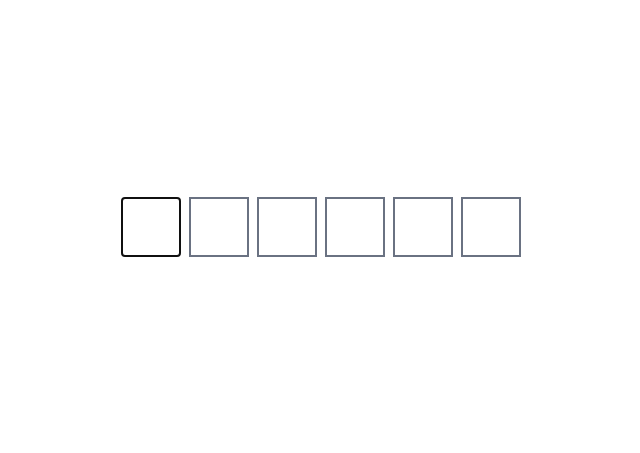
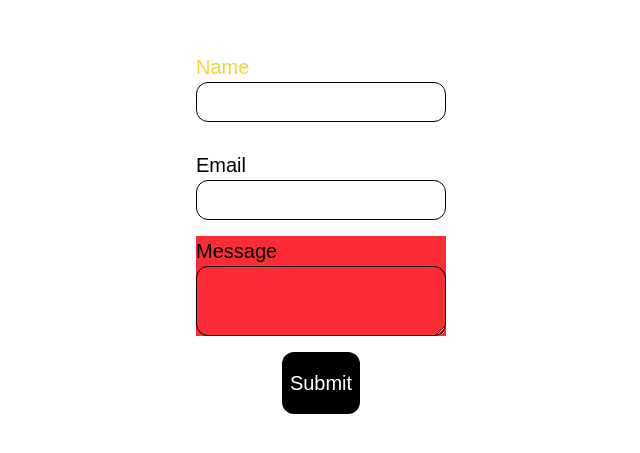
Before and after one commit to Kofuku0/Fontend-machine, a Next.js app: page / in a window 1280 px wide. Shown: the part 173-626 px from the top of the page, without its empty margins (319-959 px from the left). Built offline with nearby package versions, Linux system fonts and the light colour scheme.

Commit message:
feat: added the form component

```diff
--- a/app/page.tsx
+++ b/app/page.tsx
@@ -7,6 +7,7 @@ import React from "react";
 // import ProgressBar from "@/frontend-machine/components/progress-bar";
 // import DebounceComponent from "@/frontend-machine/components/debounce";
 // import Modal from "@/frontend-machine/components/modal";
+import Form from '@/frontend-machine/components/form';
 import OTP from "@/frontend-machine/components/otp";
 export default function HomePage() {
   const [open,setOpen] = React.useState(false);
@@ -22,7 +23,9 @@ export default function HomePage() {
    {/* <DebounceComponent /> */}
    {/* <button onClick={() => setOpen(true)}>Open Modal</button>
    <Modal open={open} onClose={() => setOpen(false)} /> */}
-        <OTP/>
+     {/* <OTP/> */}
+     <Form/>
+
      </div>
   );
 }
--- /dev/null
+++ b/frontend-machine/components/form/index.tsx
@@ -0,0 +1,85 @@
+const SUBMIT_URL =
+  "https://questions.greatfrontend.com/api/questions/contact-form";
+export default function Form() {
+  const handleSubmit = async (e: any) => {
+    e.preventDefault();
+    const form = e.target;
+
+    try {
+      if (form.action != SUBMIT_URL) {
+        alert("Incorrect action");
+        return;
+      }
+      if (form.method.toLowerCase() !== "post") {
+        alert("Incorrect form method value");
+        return;
+      }
+
+      const formData = new FormData(form);
+      // why made it so ?
+      const response = await fetch(SUBMIT_URL, {
+        method: "POST",
+        headers: {
+          "Content-Type": "application/json",
+        },
+        body: JSON.stringify({
+          name: formData.get("name"),
+          email: formData.get("email"),
+          message: formData.get("message"),
+        }),
+      });
+
+      if (!response.ok) {
+        throw new Error("Not working");
+      }
+    } catch (err: any) {
+      alert(`Error in Submittomg form ${err.message}`);
+    }
+  };
+  return (
+    <>
+      <div className="bg-white h-dvh w-dvw flex items-center justify-center">
+        <form
+          action="https://questions.greatfrontend.com/api/questions/contact-form"
+          method="post"
+          onSubmit={handleSubmit}
+          className="text-black flex flex-col items-center gap-4 justify-center text-[20px]"
+        >
+          <div className=" p-3 rounded-xl ">
+            <label className="text-amber-300" htmlFor="name-input">
+              Name
+            </label>
+            <input
+              className="rounded-xl block border p-1 max-w-62.5  border-black"
+              id="name-input"
+              name="name"
+              type="text"
+            />
+          </div>
+
+          <div>
+            <label className="" htmlFor="email-input">
+              Email
+            </label>
+            <input
+              className="rounded-xl block border p-1 max-w-62.5  border-black"
+              id="email-input"
+            ></input>
+          </div>
+
+          <div className="bg-red-500">
+            <label htmlFor="message-input">Message</label>
+            <textarea
+              className="rounded-xl block border p-1 border-black w-62.5 "
+              id="message-input"
+              name="message"
+            ></textarea>
+          </div>
+          <button className="bg-black text-white rounded-xl py-4 px-2">
+            Submit
+          </button>
+        </form>
+      </div>
+    </>
+  );
+}
```
